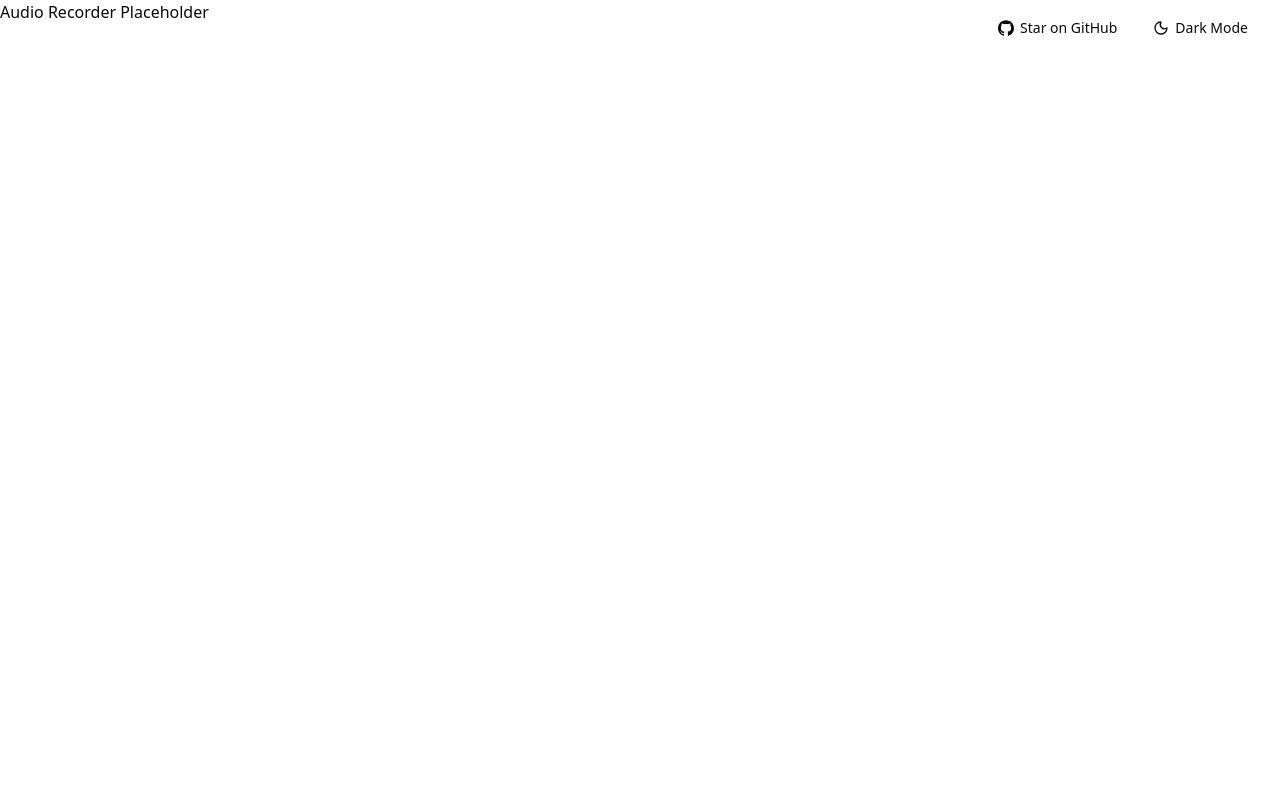
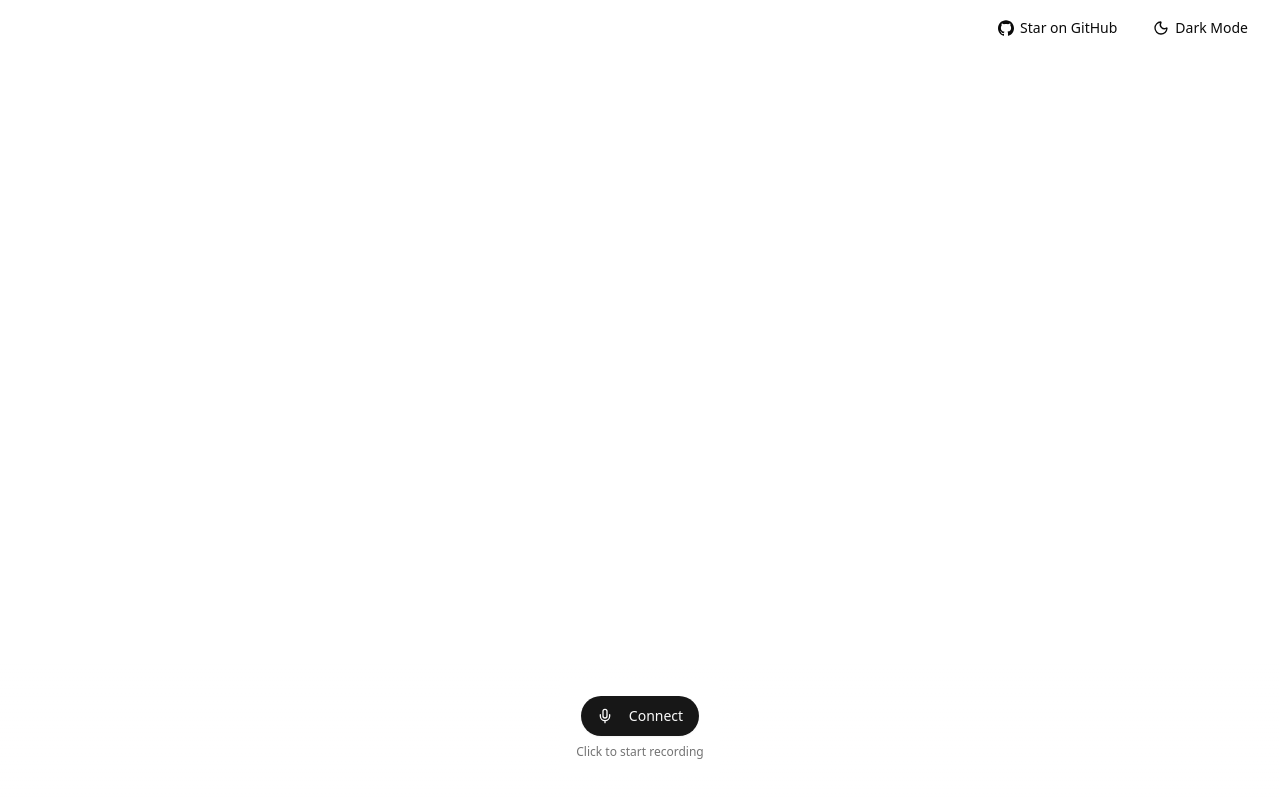
Before and after one commit to Memory-Experience/momento, a Next.js app in the folder packages/web/: page / in a window 1280 px wide. Built offline with nearby package versions, Linux system fonts and the light colour scheme.

Commit message:
F Introducing initial audio recording controls

```diff
--- a/packages/web/components/AudioRecorder.tsx
+++ b/packages/web/components/AudioRecorder.tsx
@@ -1,8 +1,80 @@
+"use client";
+
+import { cn } from "@/utils";
+import { Mic, Square } from "lucide-react";
+import { Button } from "./ui/button";
+import { useCallback, useRef, useState } from "react";
+
 export default function AudioRecorder({}) {
+  const [isRecording, setIsRecording] = useState(false);
+  const [recordingTime, setRecordingTime] = useState(0);
+  const timerRef = useRef<NodeJS.Timeout | null>(null);
+
+  const startRecording = useCallback(async () => {
+    // Mock connection logic
+    console.log("Connecting to server...");
+    setIsRecording(true);
+    setRecordingTime(0);
+
+    // Start timer
+    timerRef.current = setInterval(() => {
+      setRecordingTime((prev) => prev + 1);
+    }, 1000);
+  }, []);
+  const stopRecording = useCallback(async () => {
+    setIsRecording(false);
+    if (timerRef.current) {
+      clearInterval(timerRef.current);
+      timerRef.current = null;
+    }
+    setRecordingTime(0);
+  }, []);
+
+  const formatTime = (seconds: number) => {
+    const mins = Math.floor(seconds / 60);
+    const secs = seconds % 60;
+    return `${mins.toString().padStart(2, "0")}:${secs.toString().padStart(2, "0")}`;
+  };
+
   return (
-    <div>
-      {/* Audio Recorder Component */}
-      <p>Audio Recorder Placeholder</p>
+    <div
+      className={cn(
+        "fixed bottom-0 left-0 w-full p-4 pb-6 flex items-center justify-center",
+        "bg-gradient-to-t from-card via-card/90 to-card/0",
+      )}
+    >
+      {!isRecording ? (
+        <div className="p-4 bg-card flex flex-col items-center gap-2">
+          <Button onClick={startRecording} className="rounded-full" size="lg">
+            <Mic className="mr-2 h-4 w-4" />
+            Connect
+          </Button>
+          <p className="text-xs text-muted-foreground">
+            Click to start recording
+          </p>
+        </div>
+      ) : (
+        <div className="p-4 bg-card border border-border/50 rounded-full flex items-center gap-4 max-w-4xl">
+          <div className="flex items-center gap-2">
+            <div className="text-lg font-mono font-bold text-red-500">
+              {formatTime(recordingTime)}
+            </div>
+            <div className="flex items-center gap-1">
+              <div className="w-2 h-2 bg-red-500 rounded-full animate-pulse"></div>
+              <span className="text-sm text-muted-foreground">Recording</span>
+            </div>
+          </div>
+
+          <Button
+            onClick={stopRecording}
+            variant="destructive"
+            className="rounded-full"
+          >
+            <Square className="mr-2 h-4 w-4" />
+            Stop Recording
+          </Button>
+        </div>
+      )}
     </div>
   );
 }
```
